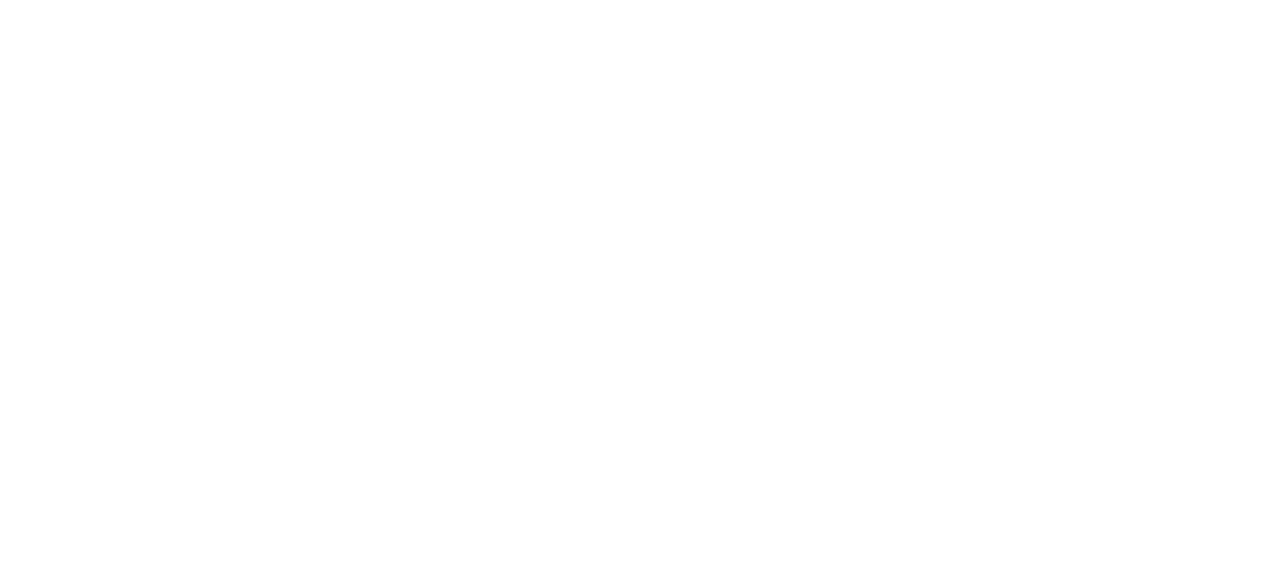
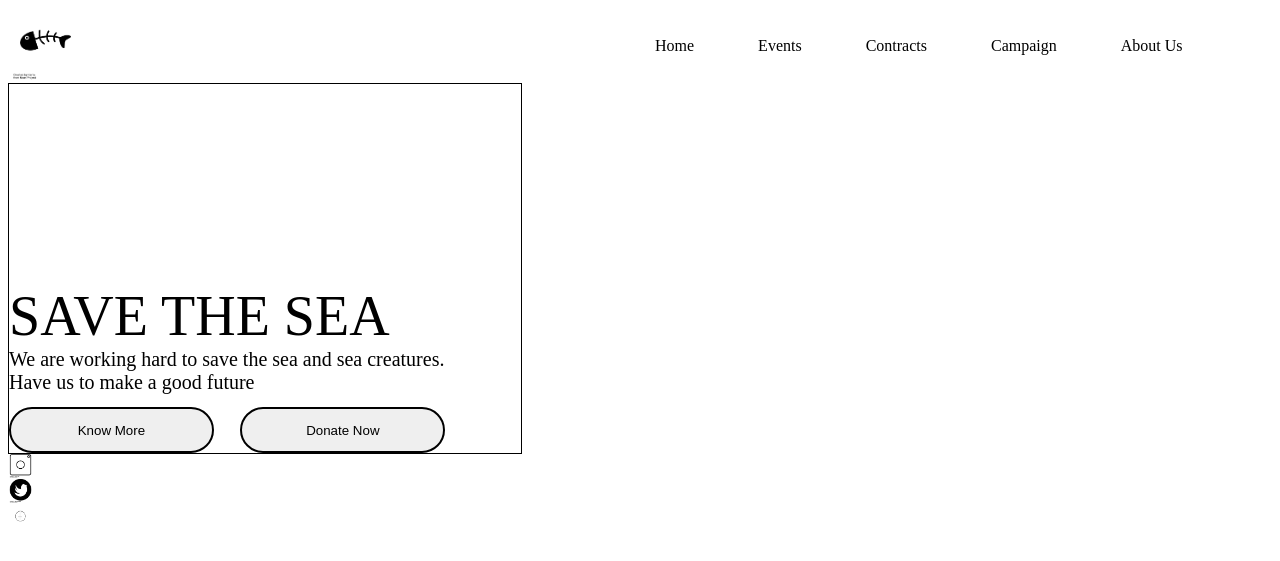
Before and after one commit to akundrockTechtonic/Design-Portfolio, a Flask app: page /save_the_sea in a window 1280 px wide. Before the commit the part shown is empty. Shown: the top 561 px of the page. Run offline with Flask 2, Linux system fonts and the light colour scheme.

Commit message:
Thursday Checkpoint

```diff
--- /dev/null
+++ b/static/save_the_sea.css
@@ -0,0 +1,99 @@
+#nav_bar {
+  width: 100%;
+  display: -webkit-box;
+  display: -ms-flexbox;
+  display: flex;
+  -webkit-box-pack: start;
+      -ms-flex-pack: start;
+          justify-content: flex-start;
+  -webkit-box-align: center;
+      -ms-flex-align: center;
+          align-items: center;
+}
+
+#nav_bar .nav-links {
+  display: -webkit-box;
+  display: -ms-flexbox;
+  display: flex;
+  -webkit-box-pack: center;
+      -ms-flex-pack: center;
+          justify-content: center;
+}
+
+#nav_bar .nav-links .nav-item {
+  padding: 10px 32px;
+}
+
+#nav_bar .nav-links li {
+  list-style-type: none;
+}
+
+#nav_bar img {
+  width: 75px;
+  padding-right: 500px;
+}
+
+#save_the_sea {
+  border: 1px solid black;
+  display: -webkit-box;
+  display: -ms-flexbox;
+  display: flex;
+  -webkit-box-orient: vertical;
+  -webkit-box-direction: normal;
+      -ms-flex-direction: column;
+          flex-direction: column;
+  padding-top: 25vh;
+  width: 40vw;
+}
+
+#save_the_sea .title {
+  display: -webkit-box;
+  display: -ms-flexbox;
+  display: flex;
+  -webkit-box-pack: start;
+      -ms-flex-pack: start;
+          justify-content: flex-start;
+  font-size: 3.5em;
+  -webkit-box-orient: horizontal;
+  -webkit-box-direction: normal;
+      -ms-flex-direction: row;
+          flex-direction: row;
+  width: 100%;
+}
+
+#save_the_sea p {
+  display: -webkit-box;
+  display: -ms-flexbox;
+  display: flex;
+  font-size: 1em;
+  margin: 0;
+  font-size: 1.25em;
+}
+
+#save_the_sea .buttons {
+  display: -webkit-box;
+  display: -ms-flexbox;
+  display: flex;
+  -webkit-box-pack: start;
+      -ms-flex-pack: start;
+          justify-content: flex-start;
+}
+
+#save_the_sea button {
+  border: 2px solid black;
+  border-radius: 50px;
+  width: 40%;
+  margin: 1em 2em 0em 0em;
+  padding: 1em;
+}
+
+#icon_container {
+  display: -webkit-box;
+  display: -ms-flexbox;
+  display: flex;
+  -webkit-box-orient: vertical;
+  -webkit-box-direction: normal;
+      -ms-flex-direction: column;
+          flex-direction: column;
+}
+/*# sourceMappingURL=save_the_sea.css.map */
--- /dev/null
+++ b/static/save_the_sea.sass
@@ -0,0 +1,53 @@
+
+
+#nav_bar
+    width: 100%;
+    display: flex;
+    justify-content: flex-start;
+    align-items: center;
+    .nav-links
+        display: flex;
+        justify-content: center;
+        .nav-item
+            padding: 10px 32px;
+        li
+            list-style-type: none;
+    img
+        width: 75px;
+        padding-right: 500px;
+
+
+
+
+#save_the_sea
+    border: 1px solid black;
+    display: flex;
+    flex-direction: column;
+    padding-top: 25vh;
+    width: 40vw;
+    .title
+        display: flex;
+        justify-content: flex-start;
+        font-size: 3.5em;
+        flex-direction: row;
+        width: 100%;
+    p
+        display: flex;
+        font-size: 1em;
+        margin: 0;
+        font-size: 1.25em;
+
+
+    .buttons
+        display: flex;
+        justify-content: flex-start;
+
+    button
+        border: 2px solid black;
+        border-radius: 50px;
+        width: 40%;
+        margin: 1em 2em 0em 0em;
+        padding: 1em;
+#icon_container
+    display: flex;
+    flex-direction: column;
--- a/templates/save_the_sea/save_the_sea.css
+++ /dev/null
@@ -1 +0,0 @@
-/* No CSS *//*# sourceMappingURL=save_the_sea.css.map */
--- a/templates/save_the_sea/save_the_sea.html
+++ b/templates/save_the_sea/save_the_sea.html
@@ -1,14 +1,42 @@
 <!DOCTYPE html>
 <html lang="en">
-<head>
-    <meta charset="UTF-8">
-    <meta name="viewport" content="width=device-width, initial-scale=1.0">
-    <meta http-equiv="X-UA-Compatible" content="ie=edge">
+  <head>
+    <meta charset="UTF-8" />
+    <meta name="viewport" content="width=device-width, initial-scale=1.0" />
+    <meta http-equiv="X-UA-Compatible" content="ie=edge" />
     <title>Save The Sea!</title>
-    <link rel="stylesheet" type="text/css" href="save_the_sea.css" />
+    <link rel="stylesheet" type="text/css" href='static/save_the_sea.css' />
+  </head>
+  <body>
+    <nav id="nav_bar">
+        <img src="/static/bone-fish.png" />
+        <ul class="nav-links">
+            <li class="nav-item">Home</li>
+            <li class="nav-item">Events</li>
+            <li class="nav-item">Contracts</li>
+            <li class="nav-item">Campaign</li>
+            <li class="nav-item">About Us</li>
+        </ul>
 
-</head>
-<body>
 
-</body>
+    </nav>
+    <div id="save_the_sea">
+        <div class="title">
+            SAVE THE SEA
+        </div>
+        <div class="sub_text">
+            <p>We are working hard to save the sea and sea creatures.</p>
+            <p>Have us to make a good future</p>
+        </div>
+        <div class="buttons">
+            <button class="know_more">Know More</button>
+            <button class="donate_now">Donate Now</button>
+        </div>
+    </div>
+    <div id="icon_container">
+        <image src="/static/instagram.png" height=25em width=25em />
+        <image src="/static/twitter.png" height=25em width=25em />
+        <image src="/static/facebook.png" height=25em width=25em />
+    </div>
+  </body>
 </html>
```
Also changed, not shown: static/bone-fish.png (added), static/facebook.png (added), static/instagram.png (added), static/twitter.png (added), templates/save_the_sea/save_the_sea.sass (deleted), 4 other files.
